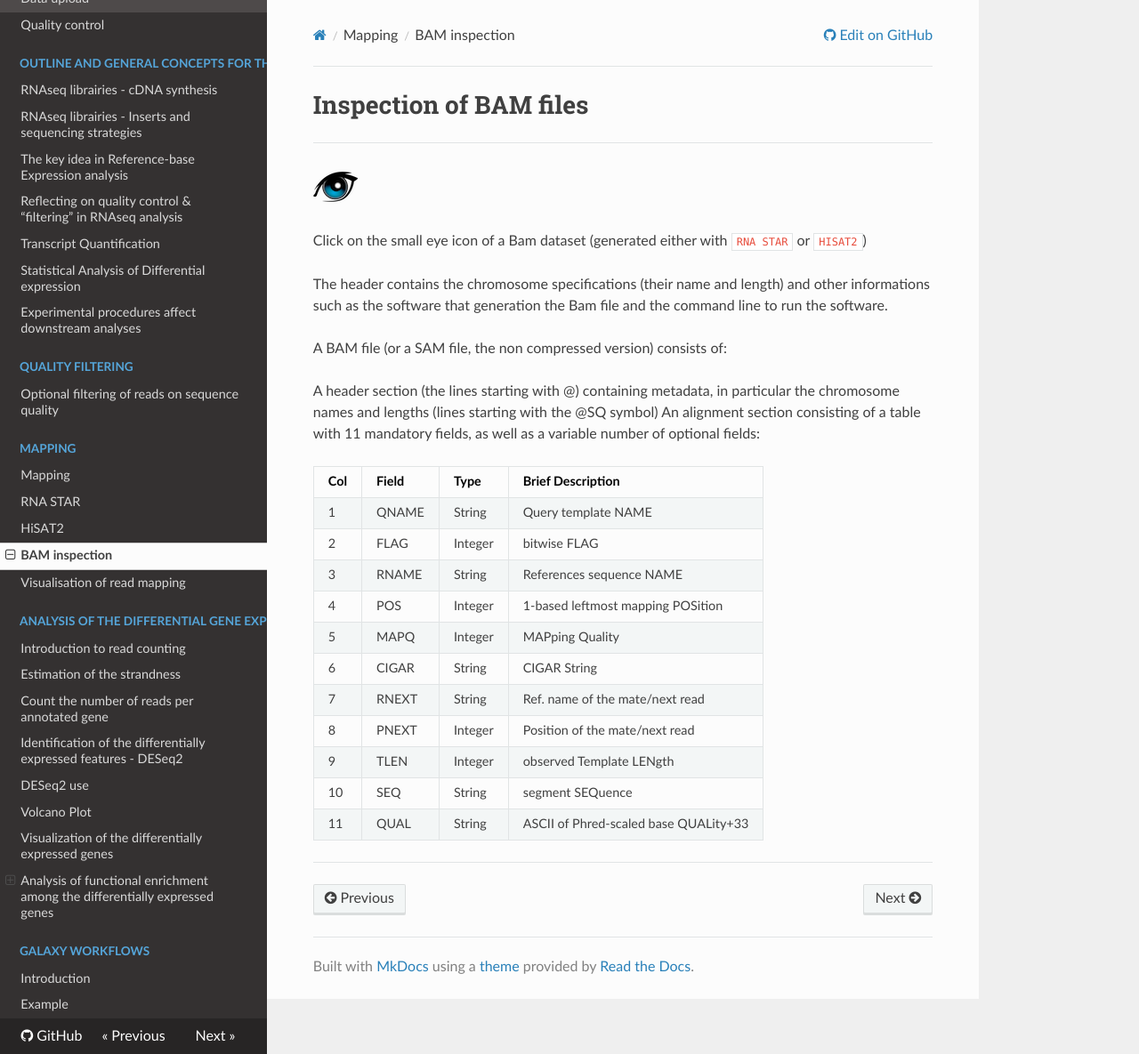
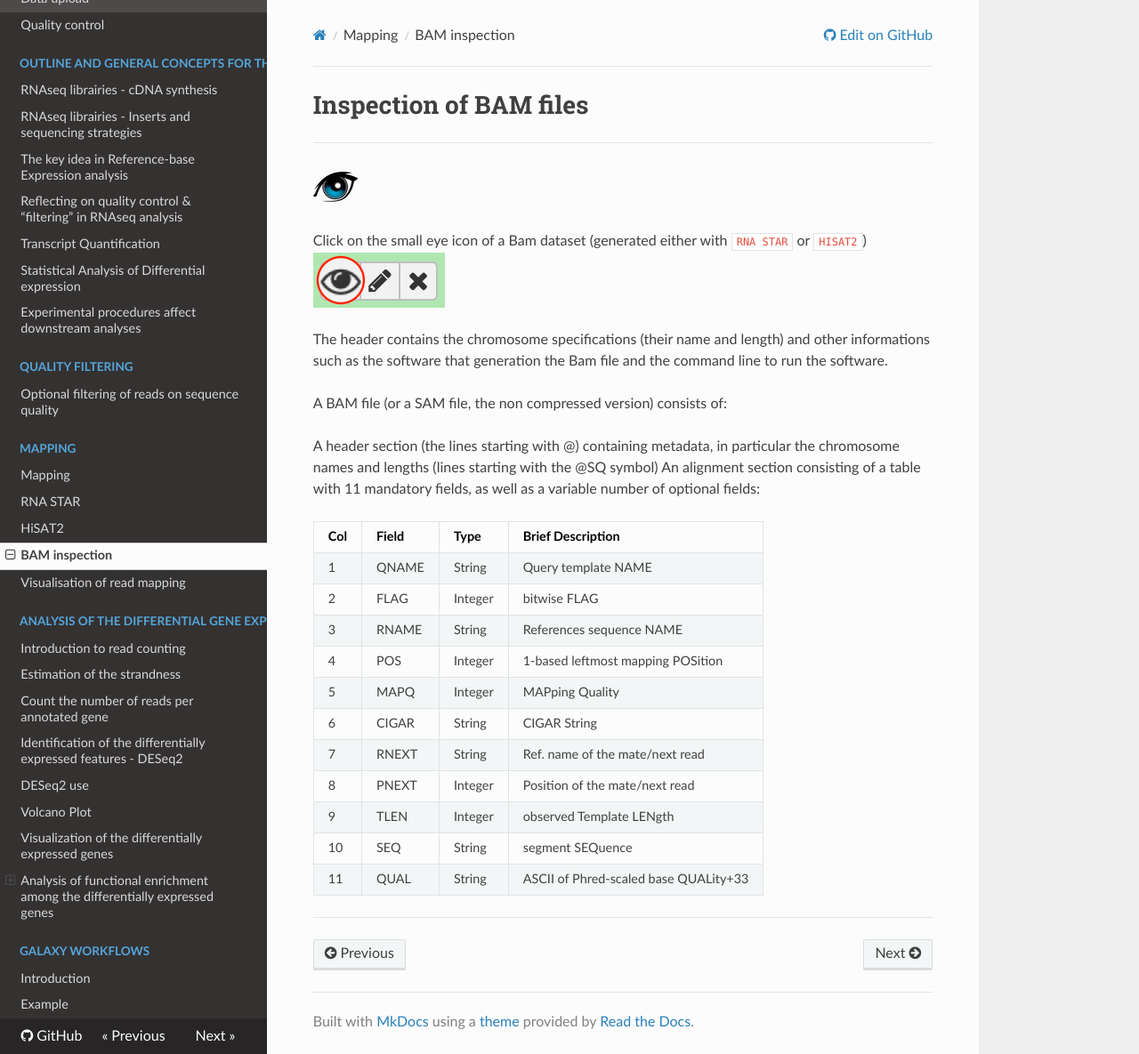
Before and after one commit to ARTbio/springday, an MkDocs documentation site: the page built from docs/bam.md, in a window 1280 px wide and 1185 px high. Shown: the whole window at 89% size. Built offline with MkDocs 1.6.1, drawn with Linux system fonts in a browser that asks for light colours; nearby versions of some CDN libraries.

Commit message:
Update bam.md
add view-dataset image

```diff
--- a/docs/bam.md
+++ b/docs/bam.md
@@ -4,6 +4,7 @@
 ![](images/oeil.png)
 
 Click on the small eye icon of a Bam dataset (generated either with `RNA STAR` or `HISAT2`)
+![](images/view-dataset.png)
 
 The header contains the chromosome specifications (their name and length) and other informations
 such as the software that generation the Bam file and the command line to run the software.
```
